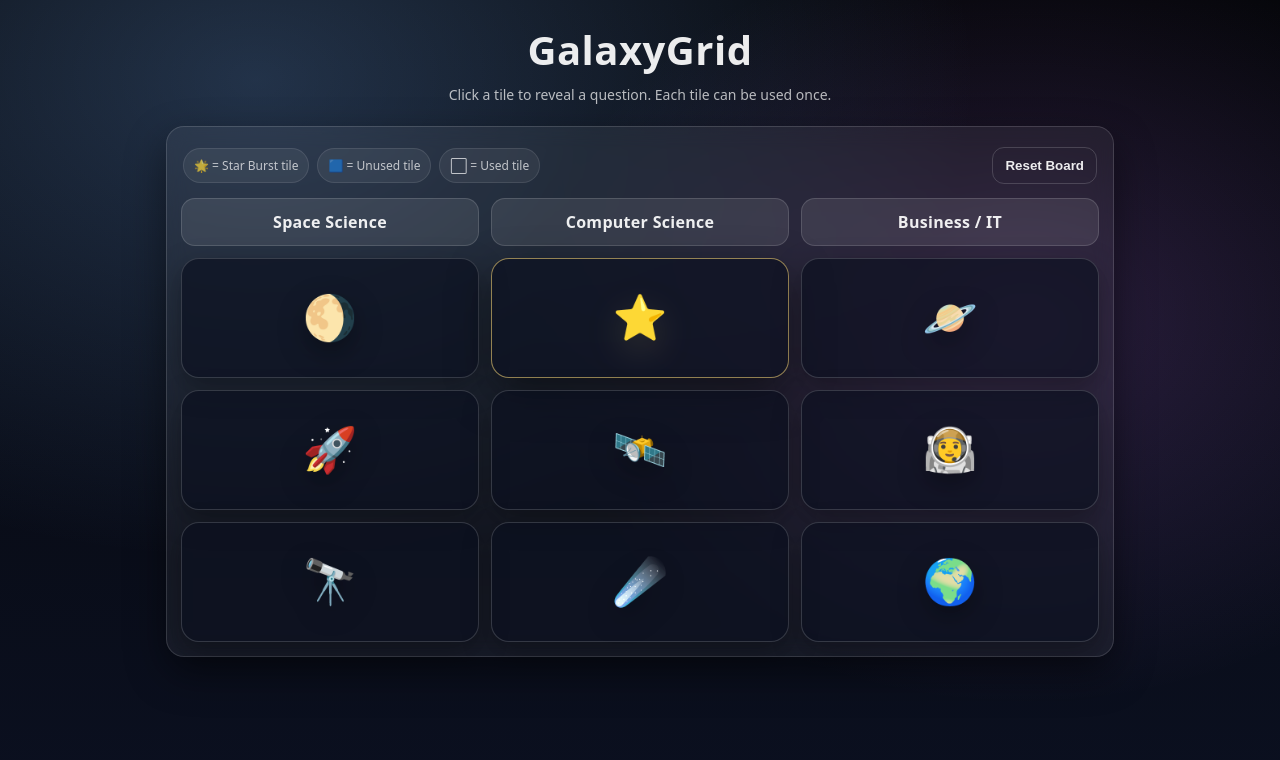
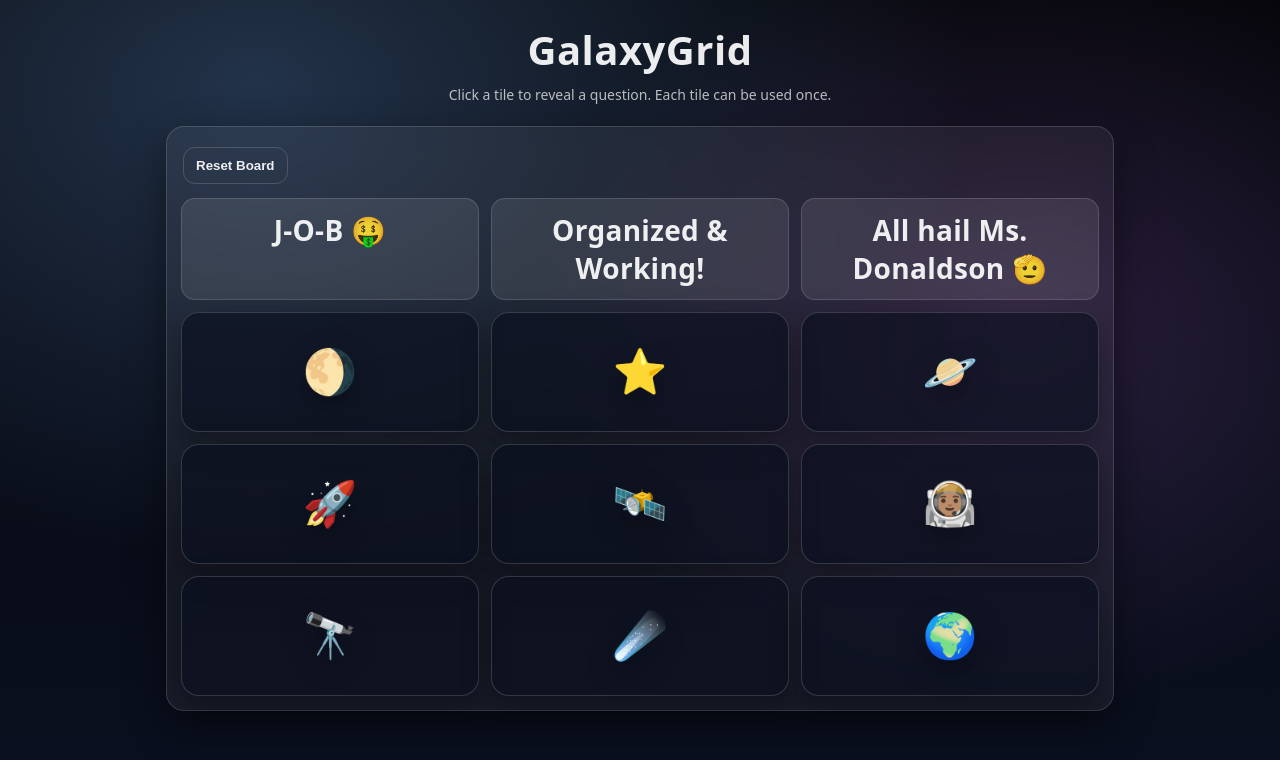
Before and after one commit to hhpms/GalaxyGrid, a plain HTML site: page index.html in a window 1280 px wide. Drawn offline with Linux system fonts and the light colour scheme.

Commit message:
final fixes

```diff
--- a/index.html
+++ b/index.html
@@ -16,11 +16,6 @@
   <main class="wrap">
     <section class="panel">
       <div class="panel-row">
-        <div class="legend">
-          <span class="badge">🌟 = Star Burst tile</span>
-          <span class="badge">🟦 = Unused tile</span>
-          <span class="badge">⬜ = Used tile</span>
-        </div>
 
         <button id="resetBtn" class="btn btn-ghost" type="button" title="Reset the board">
           Reset Board
@@ -36,7 +31,7 @@
   <div id="starburstOverlay" class="starburst-overlay" aria-hidden="true">
     <div class="starburst-text">
       <div class="starburst-title">STAR BURST!</div>
-      <div class="starburst-subtitle">Wager / bonus question 🚀</div>
+      <div class="starburst-subtitle">Bonus question 🚀</div>
     </div>
   </div>
 
--- a/script.js
+++ b/script.js
@@ -21,40 +21,40 @@ const TILE_EMOJIS = [
   "🪐", // Ringed Planet
   "🚀", // Rocket
   "🛰️", // Satellite
-  "🧑‍🚀", // Astronaut
+  "👩🏽‍🚀", // Astronaut
   "🔭", // Telescope
   "☄️", // Comet
   "🌍", // Earth
 ];
 
 // Pick which question tile becomes "Star Burst" (bonus question)
-const STAR_BURST_INDEX = 1; // easy to change: 0–8
+const STAR_BURST_INDEX = 5; // easy to change: 0–8
 
 // Your categories + questions.
-// Make it obvious: each category has a name and an array of {q, a}.
+// Each category has a name and an array of {q, a}.
 const CATEGORIES = [
   {
-    name: "Space Science",
+    name: "J-O-B 🤑",
     qa: [
-      { q: "What is the name of our galaxy?", a: "The Milky Way." },
-      { q: "What force keeps planets in orbit around the Sun?", a: "Gravity." },
-      { q: "What is a comet mostly made of?", a: "Ice, dust, and rocky material." },
+      { q: "What is a job?", a: "Work that you are paid for." },
+      { q: "What is a career?", a: "A series of jobs. A long-term professional journey." },
+      { q: "What are the three main skills (or programs) we will be learning in this class?", a: "Word Processing (Google Docs), Spreadsheets (Google Sheets), and Multimedia Presentations (Google Slides)" },
     ],
   },
   {
-    name: "Computer Science",
+    name: "Organized & Working!",
     qa: [
-      { q: "What does 'CPU' stand for?", a: "Central Processing Unit." },
-      { q: "In binary, what does 101 equal in base 10?", a: "5." },
-      { q: "What is an algorithm?", a: "A step-by-step set of instructions to solve a problem." },
+      { q: "What does CTSO stand for?", a: "Career and Technical Student Organization" },
+      { q: "This is an experience where your school sets up a work internship for you.", a: "Work-Based Learning (WBL)" },
+      { q: "Adults can join societies, unions, civic organizations, and standards organizations. What are these called?", a: "Professional Organizations" },
     ],
   },
   {
-    name: "Business / IT",
+    name: "All hail Ms. Donaldson 🫡",
     qa: [
-      { q: "What is a 'budget'?", a: "A plan for how money will be earned and spent." },
-      { q: "What does 'profit' mean?", a: "Money earned after costs/expenses are subtracted." },
-      { q: "Name one way to stay safe online.", a: "Use strong passwords, enable MFA, avoid suspicious links, etc." },
+      { q: "This is something you can only do next to the trash can or three feet away from your desk.", a: "Eat" },
+      { q: "What are the four steps you must do before leaving my classroom?", a: "1) Sign out. 2) Hang your headphones up. 3) Push your chair in. 4) Stand behind your chair and wait." },
+      { q: "What are two things you are not allowed to touch in my classroom?", a: "Other people and other people's computers!" },
     ],
   },
 ];
@@ -108,7 +108,7 @@ function validateConfig() {
 function buildBoard() {
   boardEl.innerHTML = "";
 
-  // Category headers (3 columns)
+  // Category headers
   for (let col = 0; col < 3; col++) {
     const header = document.createElement("div");
     header.className = "category";
@@ -116,41 +116,43 @@ function buildBoard() {
     boardEl.appendChild(header);
   }
 
-  // Question tiles: 3 rows * 3 cols = 9 tiles
+  // Question tiles
   let tileIndex = 0;
 
   for (let row = 0; row < 3; row++) {
     for (let col = 0; col < 3; col++) {
+
+      const currentIndex = tileIndex; // ✅ capture a stable value
+
       const tile = document.createElement("button");
       tile.type = "button";
       tile.className = "tile";
-      tile.dataset.index = String(tileIndex);
+      tile.dataset.index = String(currentIndex);
 
       const emoji = document.createElement("div");
       emoji.className = "emoji";
-      emoji.textContent = TILE_EMOJIS[tileIndex] ?? "✨";
+      emoji.textContent = TILE_EMOJIS[currentIndex] ?? "✨";
       tile.appendChild(emoji);
 
-      // Mark the Star Burst tile visually (subtle border)
-      if (tileIndex === STAR_BURST_INDEX) {
+      if (currentIndex === STAR_BURST_INDEX) {
         tile.classList.add("starburst");
         tile.title = "Star Burst tile!";
       } else {
         tile.title = "Click to reveal question";
       }
 
-      // If already used (after reset? normally false), render as used
-      if (used[tileIndex]) {
+      if (used[currentIndex]) {
         tile.classList.add("used");
       }
 
-      tile.addEventListener("click", () => onTileClick(tileIndex));
+      tile.addEventListener("click", () => onTileClick(currentIndex)); // ✅ use currentIndex
 
       boardEl.appendChild(tile);
       tileIndex++;
     }
   }
 }
+
 
 function getTileQuestion(tileIndex) {
   // tileIndex mapping to row/col
@@ -189,7 +191,7 @@ function showStarburstThenQuestion(tileIndex) {
     starburstOverlayEl.classList.remove("show");
     starburstOverlayEl.setAttribute("aria-hidden", "true");
     openQuestionModal(tileIndex);
-  }, 1500);
+  }, 2500);
 }
 
 function onTileClick(tileIndex) {
--- a/styles.css
+++ b/styles.css
@@ -77,17 +77,6 @@ body{
   gap: 8px;
 }
 
-.badge{
-  display: inline-flex;
-  align-items: center;
-  gap: 8px;
-  padding: 8px 10px;
-  font-size: 12px;
-  color: var(--muted);
-  background: rgba(255,255,255,0.06);
-  border: 1px solid rgba(255,255,255,0.10);
-  border-radius: 999px;
-}
 
 /* ---------- Board ---------- */
 .board{
@@ -104,6 +93,7 @@ body{
   border: 1px solid rgba(255,255,255,0.14);
   font-weight: 700;
   letter-spacing: 0.3px;
+  font-size: clamp(18px, 2.5vw, 28px);
 }
 
 /* Each question tile */
@@ -136,14 +126,6 @@ body{
   filter: drop-shadow(0 10px 14px rgba(0,0,0,0.35));
 }
 
-/* Star Burst tile hint */
-.tile.starburst{
-  border-color: rgba(255, 220, 120, 0.55);
-  box-shadow: 0 16px 40px rgba(0,0,0,0.50);
-}
-.tile.starburst .emoji{
-  filter: drop-shadow(0 12px 18px rgba(255, 220, 120, 0.15));
-}
 
 /* Used tile becomes blank + non-clickable */
 .tile.used{
@@ -235,8 +217,8 @@ body{
 }
 
 .question-text{
-  font-size: 20px;
-  line-height: 1.35;
+  font-size: clamp(28px, 5vw, 48px);
+  line-height: 1.25;
 }
 
 .answer-block{
@@ -256,8 +238,8 @@ body{
 }
 
 .answer-text{
-  font-size: 18px;
-  line-height: 1.35;
+  font-size: clamp(24px, 4.5vw, 42px);
+  line-height: 1.25;
 }
 
 .modal-actions{
```
Also changed, not shown: 1 other file.
